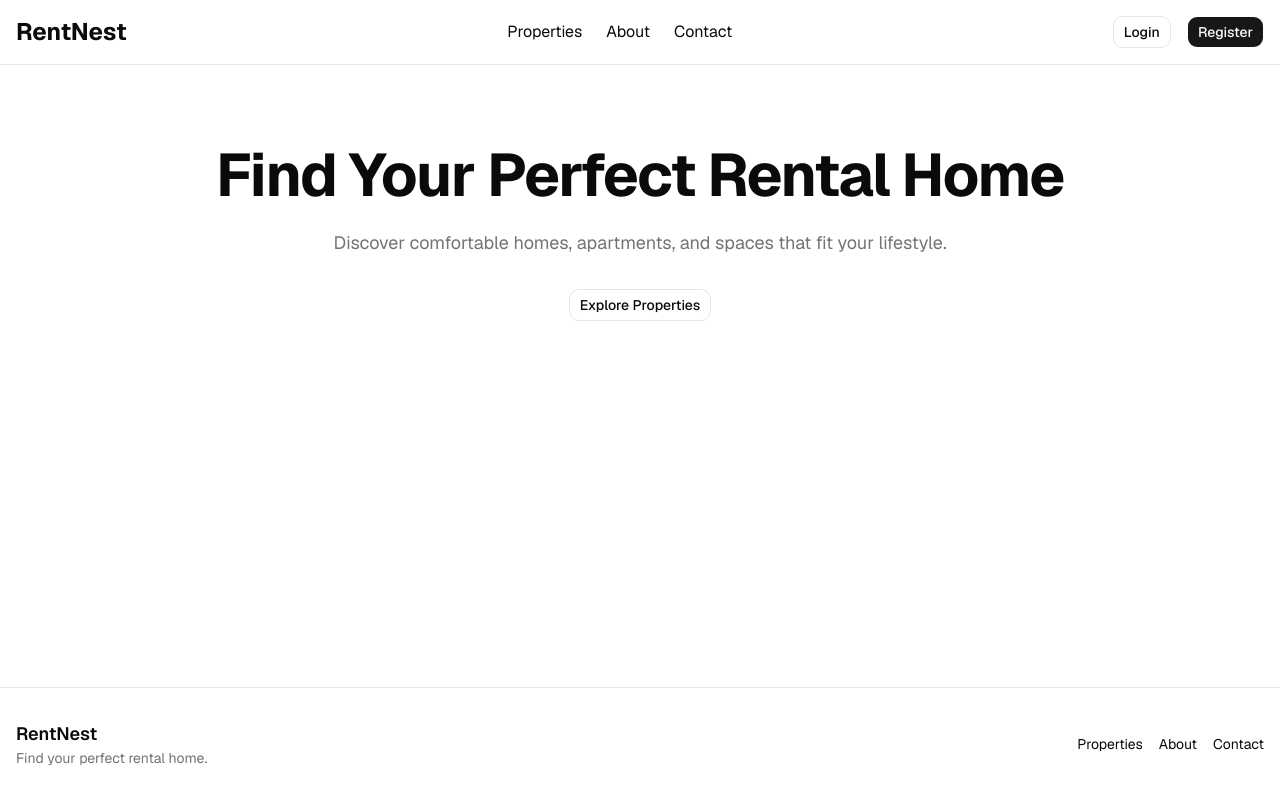
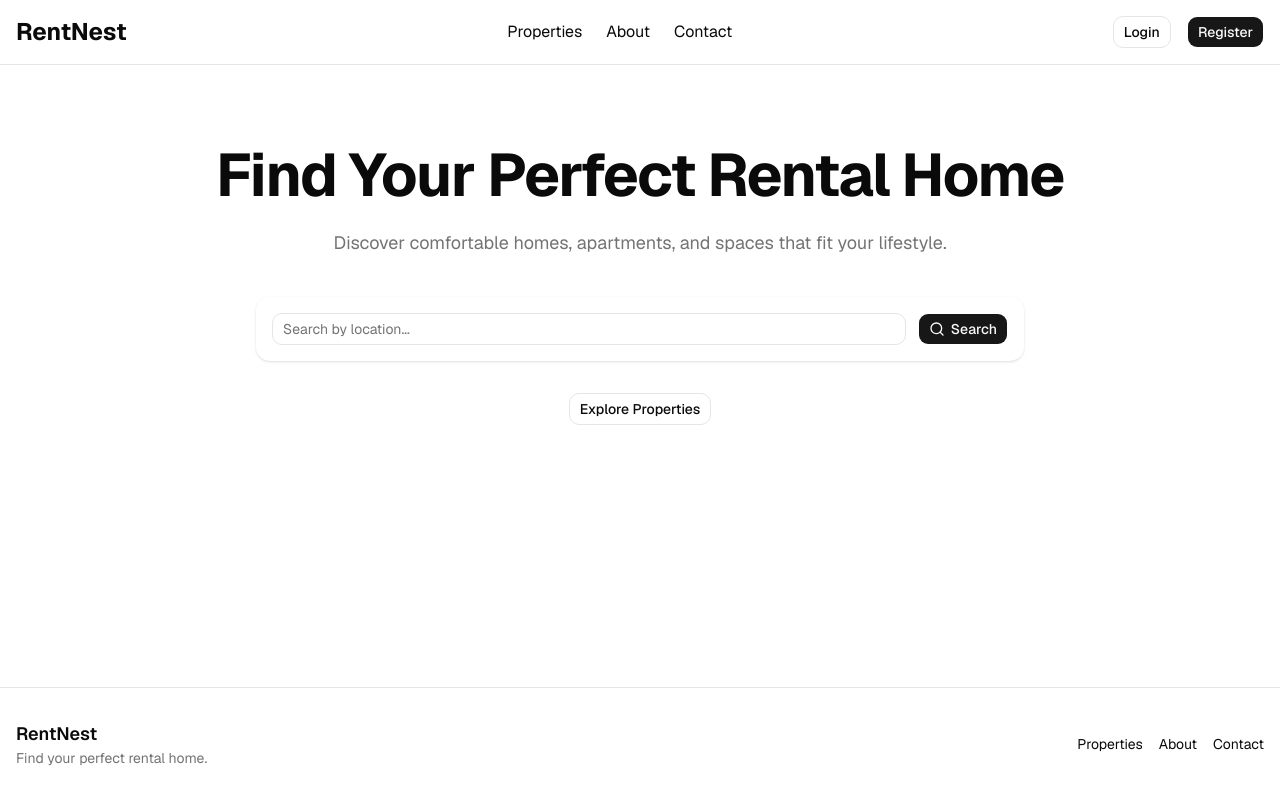
Before and after one commit to thedev-mohammadali/rent-nest-frontend, a Next.js app: page / in a window 1280 px wide. Built offline with nearby package versions, Linux system fonts and the light colour scheme.

Commit message:
feat: add property search hero component

```diff
--- a/src/components/home/hero-section.tsx
+++ b/src/components/home/hero-section.tsx
@@ -1,5 +1,6 @@
 import Link from "next/link";
 import { Button } from "../ui/button";
+import PropertySearch from "./property-search";
 
 const HeroSection = () => {
   return (
@@ -14,6 +15,8 @@ const HeroSection = () => {
           lifestyle.
         </p>
 
+        <PropertySearch />
+
         <div className="mt-8 flex justify-center">
           <Button variant={"outline"} asChild>
             <Link href="/properties">Explore Properties</Link>
--- /dev/null
+++ b/src/components/home/property-search.tsx
@@ -0,0 +1,17 @@
+import { Input } from "@/components/ui/input";
+import { Search } from "lucide-react";
+import { Button } from "../ui/button";
+
+const PropertySearch = () => {
+  return (
+    <div className="bg-background mx-auto mt-10 flex max-w-3xl flex-col items-center justify-center gap-3 rounded-xl p-4 shadow-sm md:flex-row">
+      <Input placeholder="Search by location..." className="flex-1" />
+      <Button className="w-fit">
+        <Search className="h-4 w-4" />
+        Search
+      </Button>
+    </div>
+  );
+};
+
+export default PropertySearch;
--- /dev/null
+++ b/src/components/ui/input.tsx
@@ -0,0 +1,19 @@
+import * as React from "react"
+
+import { cn } from "@/lib/utils"
+
+function Input({ className, type, ...props }: React.ComponentProps<"input">) {
+  return (
+    <input
+      type={type}
+      data-slot="input"
+      className={cn(
+        "h-8 w-full min-w-0 rounded-lg border border-input bg-transparent px-2.5 py-1 text-base transition-colors outline-none file:inline-flex file:h-6 file:border-0 file:bg-transparent file:text-sm file:font-medium file:text-foreground placeholder:text-muted-foreground focus-visible:border-ring focus-visible:ring-3 focus-visible:ring-ring/50 disabled:pointer-events-none disabled:cursor-not-allowed disabled:bg-input/50 disabled:opacity-50 aria-invalid:border-destructive aria-invalid:ring-3 aria-invalid:ring-destructive/20 md:text-sm dark:bg-input/30 dark:disabled:bg-input/80 dark:aria-invalid:border-destructive/50 dark:aria-invalid:ring-destructive/40",
+        className
+      )}
+      {...props}
+    />
+  )
+}
+
+export { Input }
```
